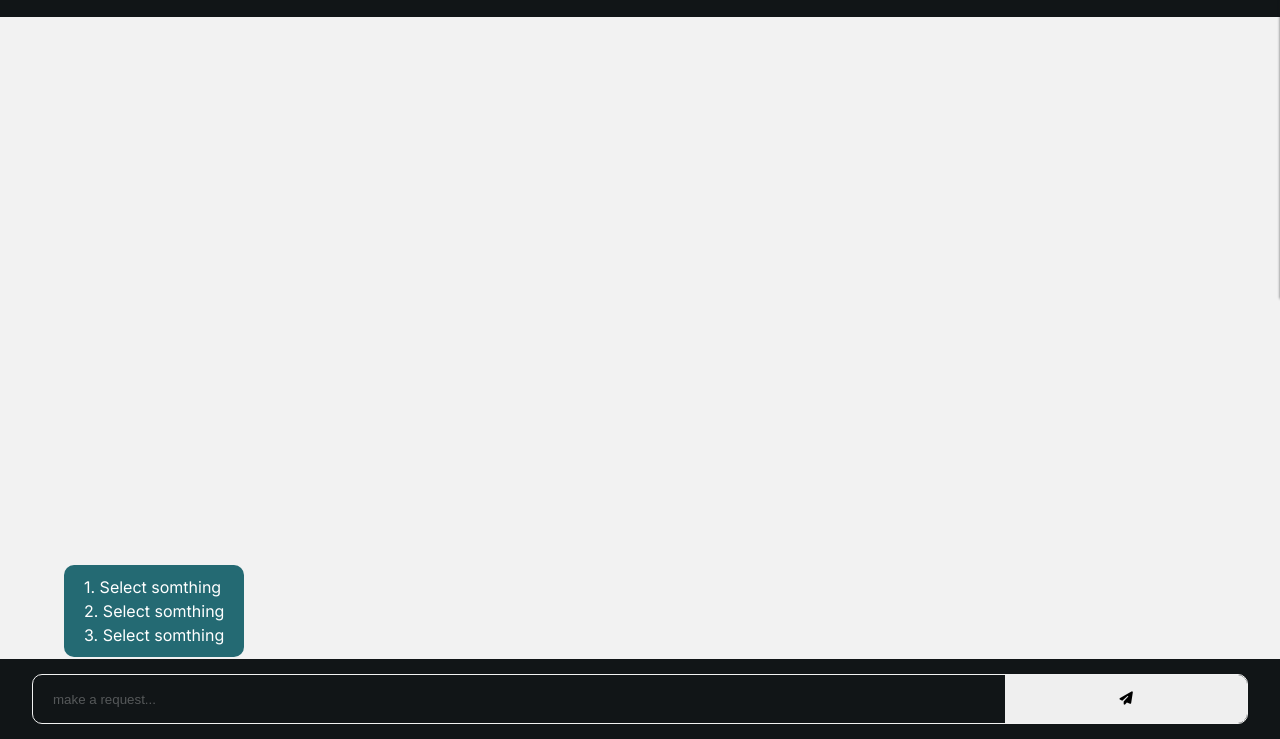
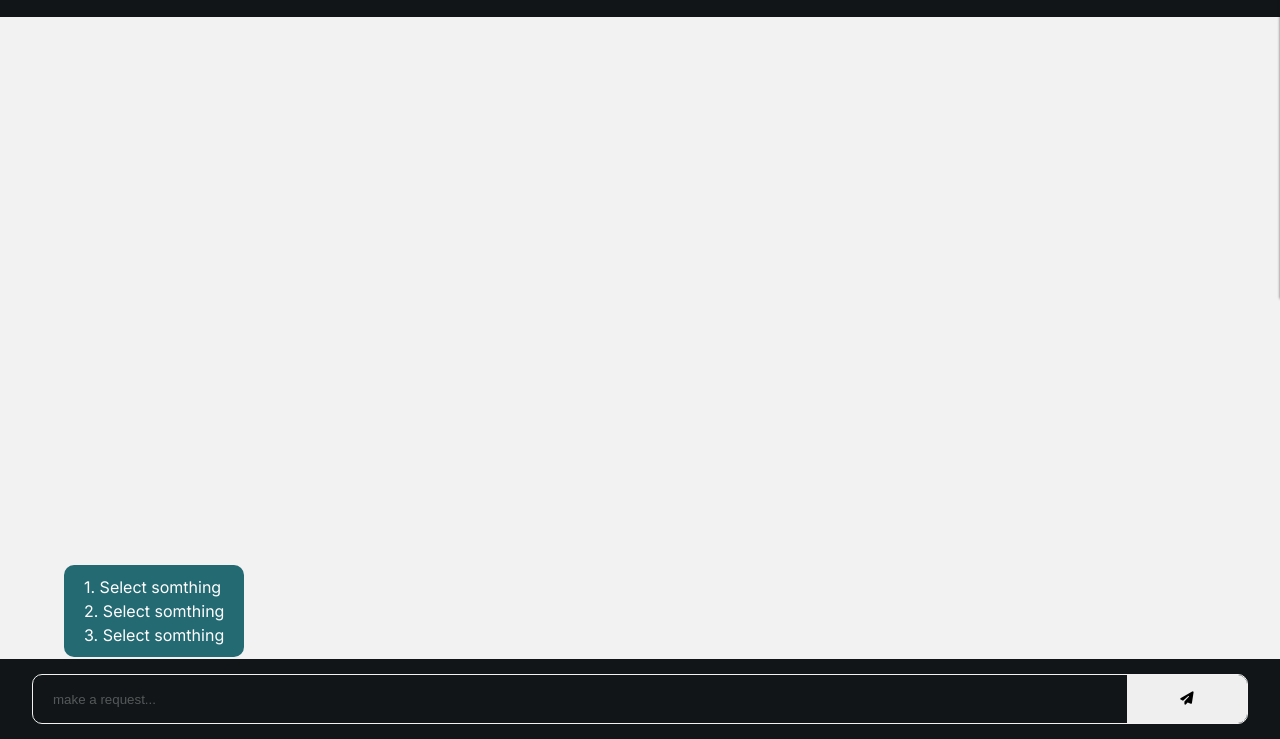
Before and after one commit to Zeuhz-Droid/chat_bot-v2, a plain HTML site: page index.html in a window 1280 px wide. Shown: the part 61-800 px from the top of the page. Drawn offline with Linux system fonts and the light colour scheme.

Commit message:
implement mobile first design

```diff
--- a/style.css
+++ b/style.css
@@ -97,7 +97,7 @@ body {
   margin: auto;
   width: 90vw;
   height: calc(100vh - 8rem - 8rem);
-  max-height: 80vh;
+  max-height: 73vh;
   display: flex;
   flex-direction: column-reverse;
   gap: 1rem;
@@ -177,8 +177,16 @@ body {
   border-left: 1px solid var(--Color);
 }
 
-@media (max-width: 37.5em) {
+@media (min-width: 37.5em) {
   .main {
-    max-height: 73vh;
+    max-height: 80vh;
+  }
+
+  .chatbox-input {
+    width: 90%;
+  }
+
+  .btn-send {
+    width: 10%;
   }
 }
```
